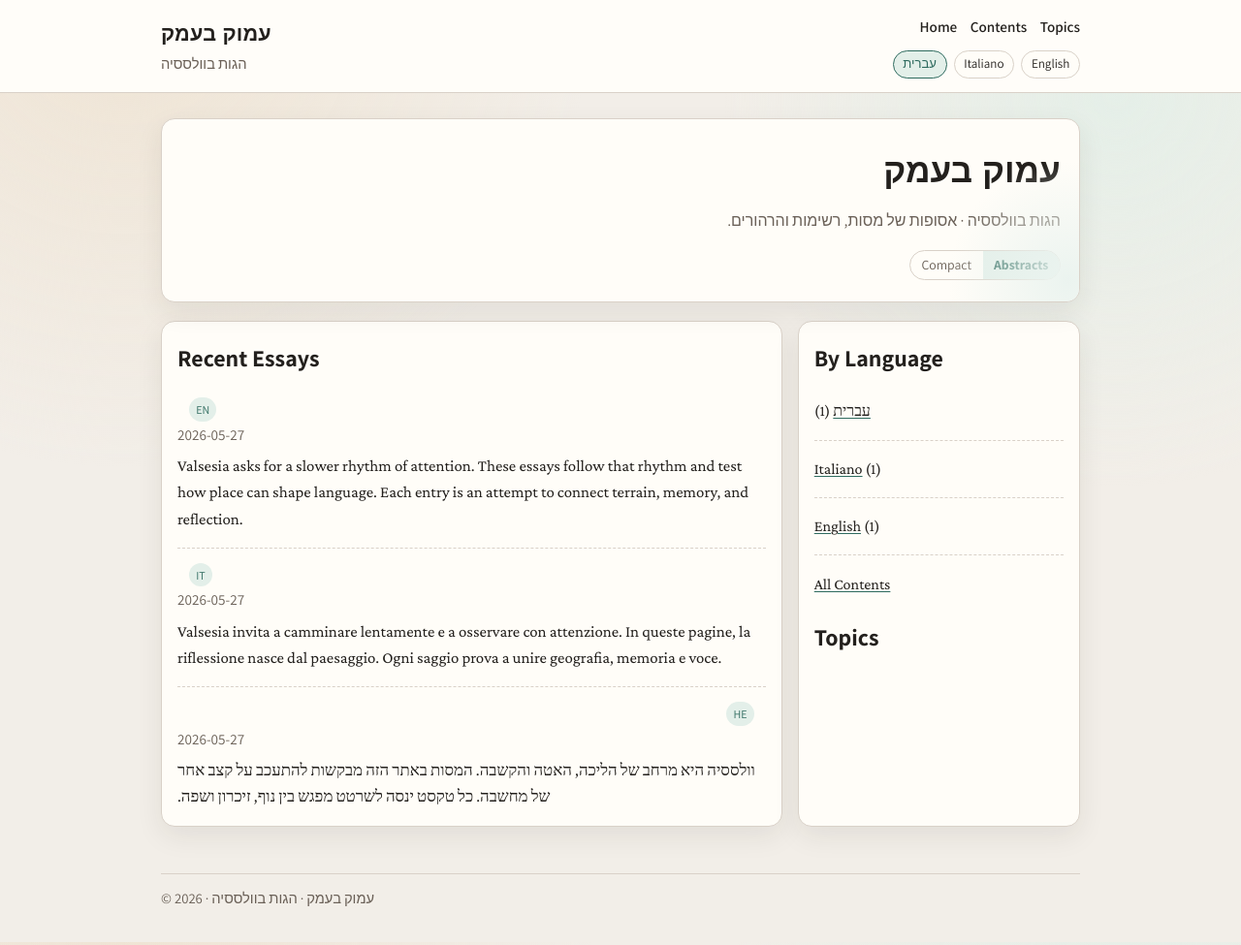
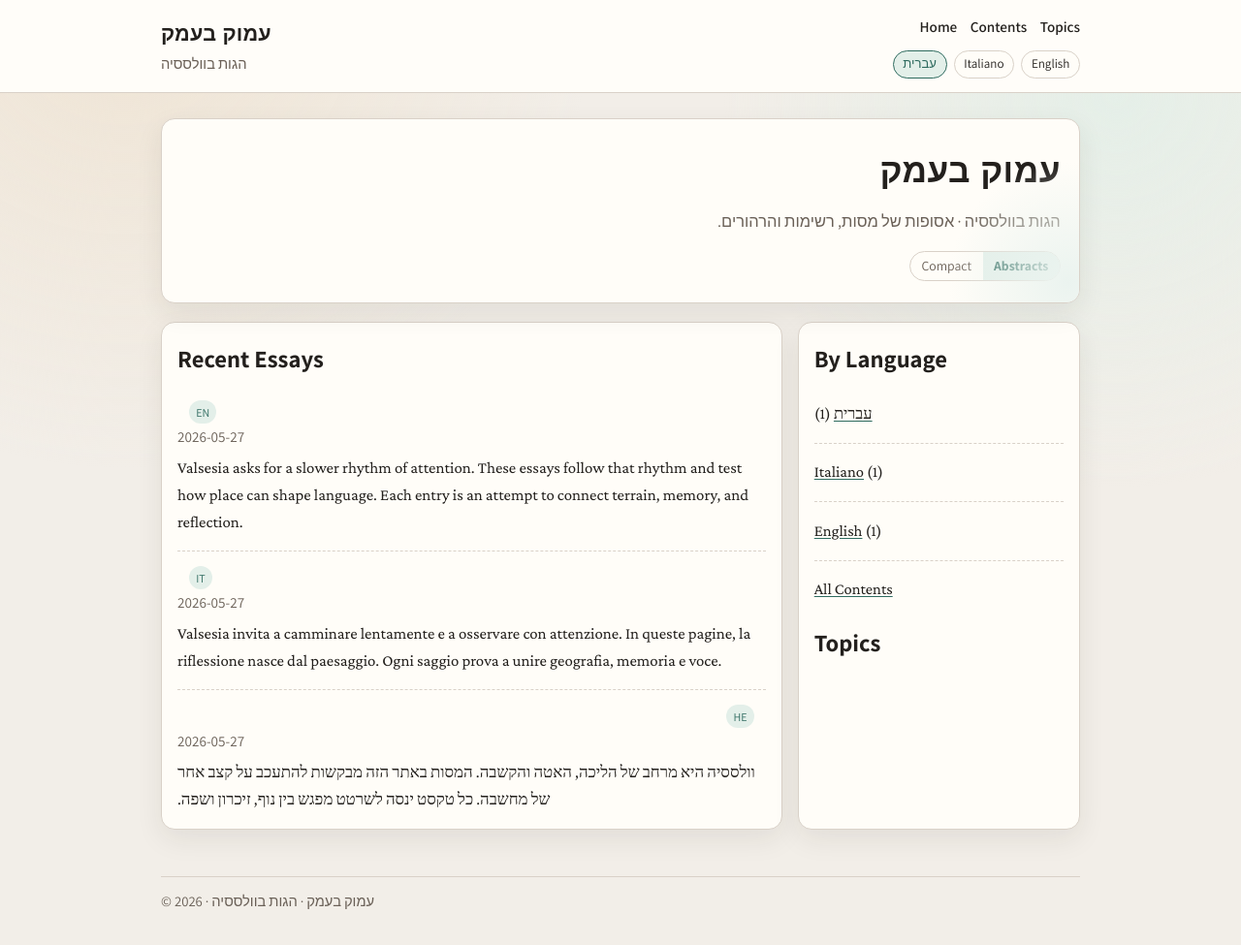
Before and after one commit to dror27/valsesia, a Jekyll site: the page built from index.md, in a window 1280 px wide and 975 px high. Shown: the whole window at 97% size. Built offline with Jekyll 4.4.1, drawn with Linux system fonts in a browser that asks for light colours; some web fonts are replaced.

Commit message:
Refine Hebrew typography scale

```diff
--- a/assets/css/style.css
+++ b/assets/css/style.css
@@ -401,6 +401,20 @@
   padding-top: 0.75rem;
 }
 
+html[lang="he"] body {
+  font-size: 1.03rem;
+}
+
+html[lang="he"] .hero h1,
+html[lang="he"] .essay-head h1 {
+  letter-spacing: 0.012em;
+}
+
+html[lang="he"] .essay-content {
+  font-size: 1.14rem;
+  line-height: 1.82;
+}
+
 @media (prefers-reduced-motion: reduce) {
   * {
     animation: none !important;
```
